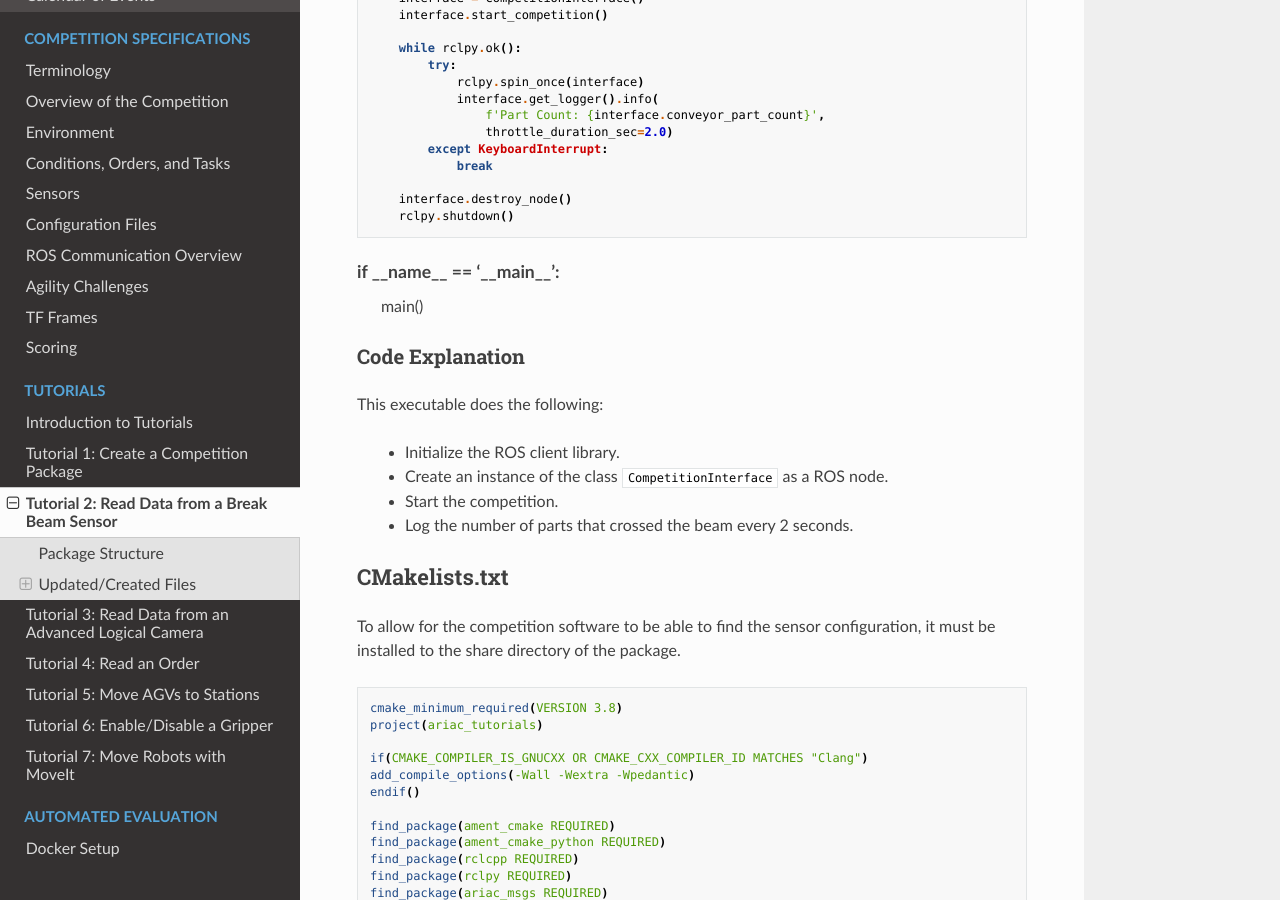
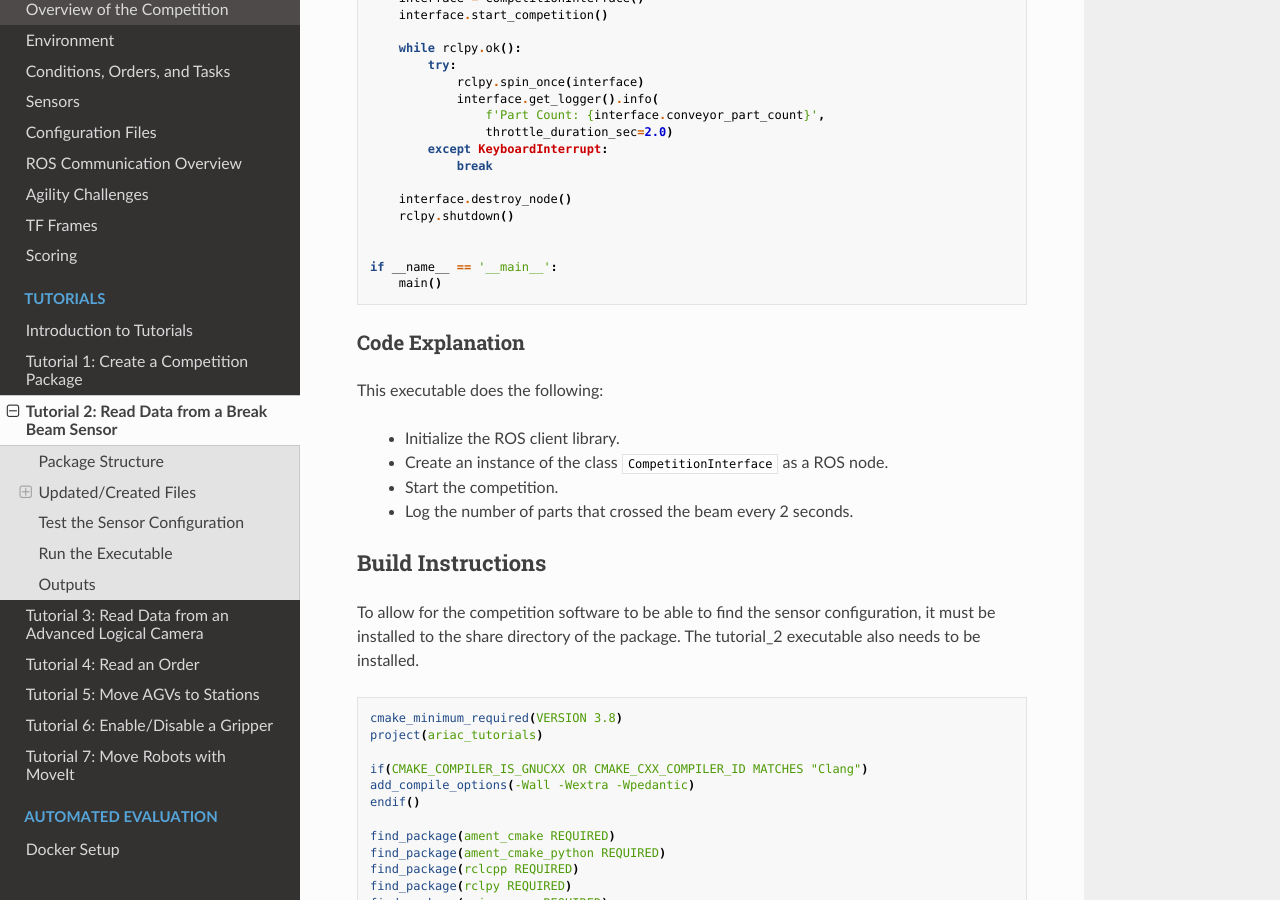
Before and after one commit to usnistgov/ARIAC, a Sphinx documentation site: the page built from docs/tutorials/tutorial_2.rst, in a window 1280 px wide and 900 px high, scrolled down 5613 px. Built offline with Sphinx 7.4.7 and the Read the Docs theme 2.0.0, drawn with Linux system fonts in a browser that asks for light colours.

Commit message:
updated documentation

```diff
--- a/docs/tutorials/tutorial_2.rst
+++ b/docs/tutorials/tutorial_2.rst
@@ -344,8 +344,8 @@
         rclpy.shutdown()
 
 
-if __name__ == '__main__':
-    main()
+    if __name__ == '__main__':
+        main()
 
 Code Explanation
 ^^^^^^^^^^^^^^^^
@@ -357,10 +357,10 @@
     - Start the competition.
     - Log the number of parts that crossed the beam every 2 seconds.
 
-CMakelists.txt
---------------
+Build Instructions
+------------------
 
-To allow for the competition software to be able to find the sensor configuration, it must be installed to the share directory of the package.
+To allow for the competition software to be able to find the sensor configuration, it must be installed to the share directory of the package. The tutorial_2 executable also needs to be installed.
 
 .. code-block:: cmake
     :emphasize-lines: 15-18, 26
@@ -398,7 +398,7 @@
 
 
 Test the Sensor Configuration
------------------------------
+=============================
 
 To test the sensor was correctly added to the environment, run the following commands:
 
@@ -424,7 +424,7 @@
 
 
 Run the Executable
-------------------
+==================
 
 - In *terminal 1*, run the following commands:
 
@@ -455,7 +455,7 @@
 
 
 Outputs
---------------------------------
+=======
 
 
 .. code-block:: console
```
Also changed, not shown: other parts of docs/tutorials/tutorial_2.rst (+1 -1 lines).
